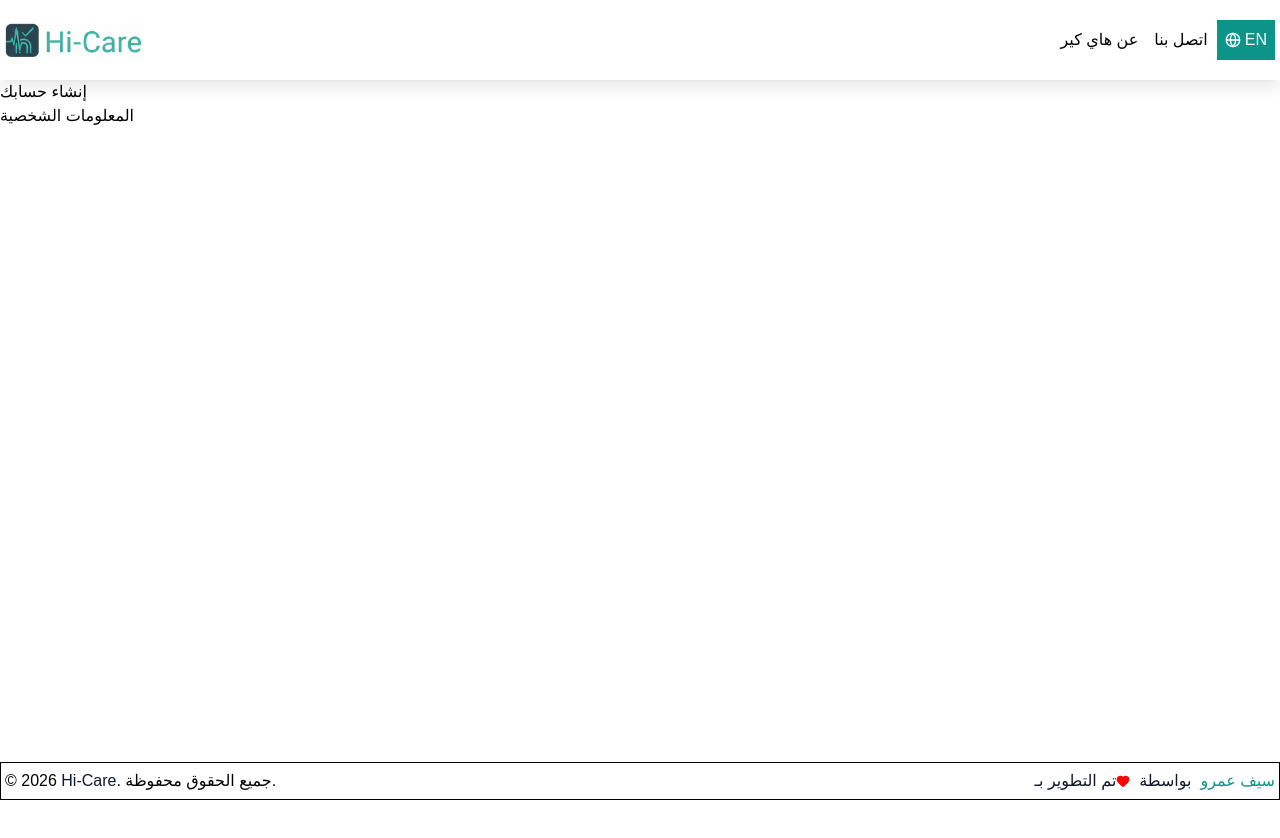
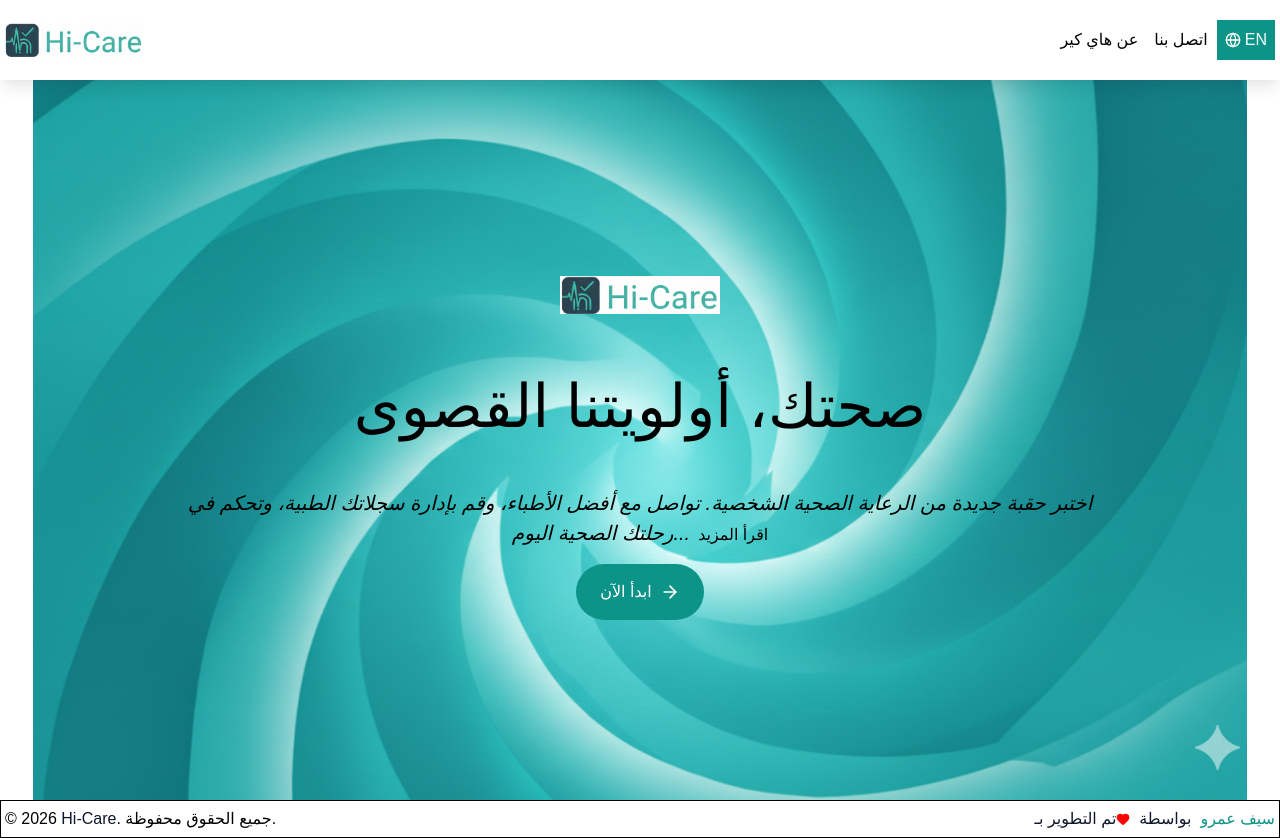
Before and after one commit to seif1125/Hi-care, a Next.js app: page /about in a window 1280 px wide. Before the commit the page ends 800 px from the top, so only its background shows below. Built offline with nearby package versions, Linux system fonts and the light colour scheme.

Commit message:
Finalize Hero section

```diff
--- a/src/app/[locale]/layout.tsx
+++ b/src/app/[locale]/layout.tsx
@@ -79,7 +79,7 @@ export default async function LocaleLayout({
           {/* flex-grow: This is the magic. It tells the main section to
               expand and fill all available space, pushing the footer down.
           */}
-          <main className="grow pt-[5rem]">
+          <main className="grow pt-[5rem] flex flex-col">
             {children}
           </main>
 
--- a/src/app/[locale]/page.tsx
+++ b/src/app/[locale]/page.tsx
@@ -1,3 +1,4 @@
+import Hero from '@/components/Hero';
 import { getTranslations } from 'next-intl/server';
 
 
@@ -15,13 +16,7 @@ export default async function Index({ params }: Props) {
 
       <div className=" mx-auto px-4 max-w-2xl">
 
-          <h1 className="text-4xl font-extrabold text-teal-900 tracking-tight">
-             {t('title')}
-          </h1>
-          <p className="mt-2 text-slate-600">{t('step1')}</p>
-
-
-     {}
+       <Hero/>
       </div>
 
   );
--- a/src/components/Header.tsx
+++ b/src/components/Header.tsx
@@ -14,7 +14,7 @@ export default function Header() {
   const [isOpen, setIsOpen] = useState(false);
 
   // Design Constants (Extracted for readability)
-  const headerStyles = "fixed top-0 left-0 w-full h-[5rem] flex justify-between items-center z-50 bg-white/90 backdrop-blur-md px-6 md:px-12 shadow-lg shadow-tile transition-all border-0 px-[0.25rem] py-[0.375rem]";
+  const headerStyles = "fixed z-1000 bg-[white] top-0 left-0 w-full h-[5rem] flex justify-between items-center z-50 bg-white/90 backdrop-blur-md px-6 md:px-12 shadow-lg shadow-tile transition-all border-0 px-[0.25rem] py-[0.375rem]";
   const navLinkStyles = "text-slate-600 mx-[0.5rem] hover:text-medical-teal cursor-pointer font-medium transition-colors";
   const mobileLinkStyles = "text-2xl text-center w-full font-bold text-slate-800 border-b border-b-medical-teal py-2 cursor-pointer hover:text-medical-teal transition-all";
 
--- /dev/null
+++ b/src/components/Hero.tsx
@@ -0,0 +1,74 @@
+"use client";
+
+import Image from 'next/image';
+import { Link } from '@/i18n/routing';
+import { useTranslations } from 'next-intl';
+import { ArrowRight } from 'lucide-react';
+
+export default function Hero() {
+  const t = useTranslations('Welcome');
+
+  // Shared classes to reduce redundancy
+  const flexCenter = "flex items-center justify-center";
+
+  return (
+    <section className={`relative w-full h-[90vh] min-h-[600px] overflow-hidden ${flexCenter}`}>
+      {/* Background Section */}
+      <div className="absolute h-full w-full inset-0 z-0">
+        <Image
+          src="/hero-bg.png"
+          alt="Healthcare Background"
+          fill
+          className="object-cover"
+          priority
+        />
+        {/* Gradient Overlay - Fixed syntax for Tailwind 4 */}
+        <div className="absolute inset-0 bg-linear-to-b from-medical-dark/80 via-medical-dark/60 to-medical-dark/80 backdrop-blur-[2px]" />
+      </div>
+
+      {/* Hero Content Container */}
+      <div className={` z-10 w-4/5 max-w-4xl px-[1.5rem] text-center flex-col ${flexCenter}`}>
+
+        {/* Logo Section */}
+        <div className={`mb-[2rem] p-[1rem] bg-white/10 backdrop-blur-md flex-col ${flexCenter}`}>
+          <Image
+            src="/logo-text.png"
+            alt="Logo"
+            width={160}
+            height={45}
+            className="object-contain"
+          />
+        </div>
+
+        {/* Title */}
+        <h1 className="text-[2rem] md:text-[3.75rem] font-extrabold text-white mb-[2.25rem] leading-tight">
+          {t('title')}
+        </h1>
+
+        {/* Description Section */}
+        <div className="max-w-2xl mb-[1rem]">
+          <p className="text-[1.125rem] md:text-[1.25rem] text-white/90 italic leading-relaxed inline">
+            {t('description')}...
+          </p>
+          <Link
+            href="/about"
+            className="ms-[0.5rem] text-white font-semibold hover:underline underline-offset-4 inline-flex items-center gap-[0.25rem] transition-all"
+          >
+            {t('readMore')}
+          </Link>
+        </div>
+
+        {/* Call to Action Button */}
+        <Link
+          href="/signup"
+          className="group relative px-[1.5rem] py-[1rem] bg-medical-teal text-[white] font-bold rounded-full overflow-hidden transition-all hover:scale-105 active:scale-95 shadow-xl shadow-medical-teal/20"
+        >
+          <div className="relative flex items-center gap-[0.5rem]">
+            {t('getStarted')}
+            <ArrowRight size={20} className="group-hover:translate-x-[0.25rem] transition-transform" />
+          </div>
+        </Link>
+      </div>
+    </section>
+  );
+}
```
